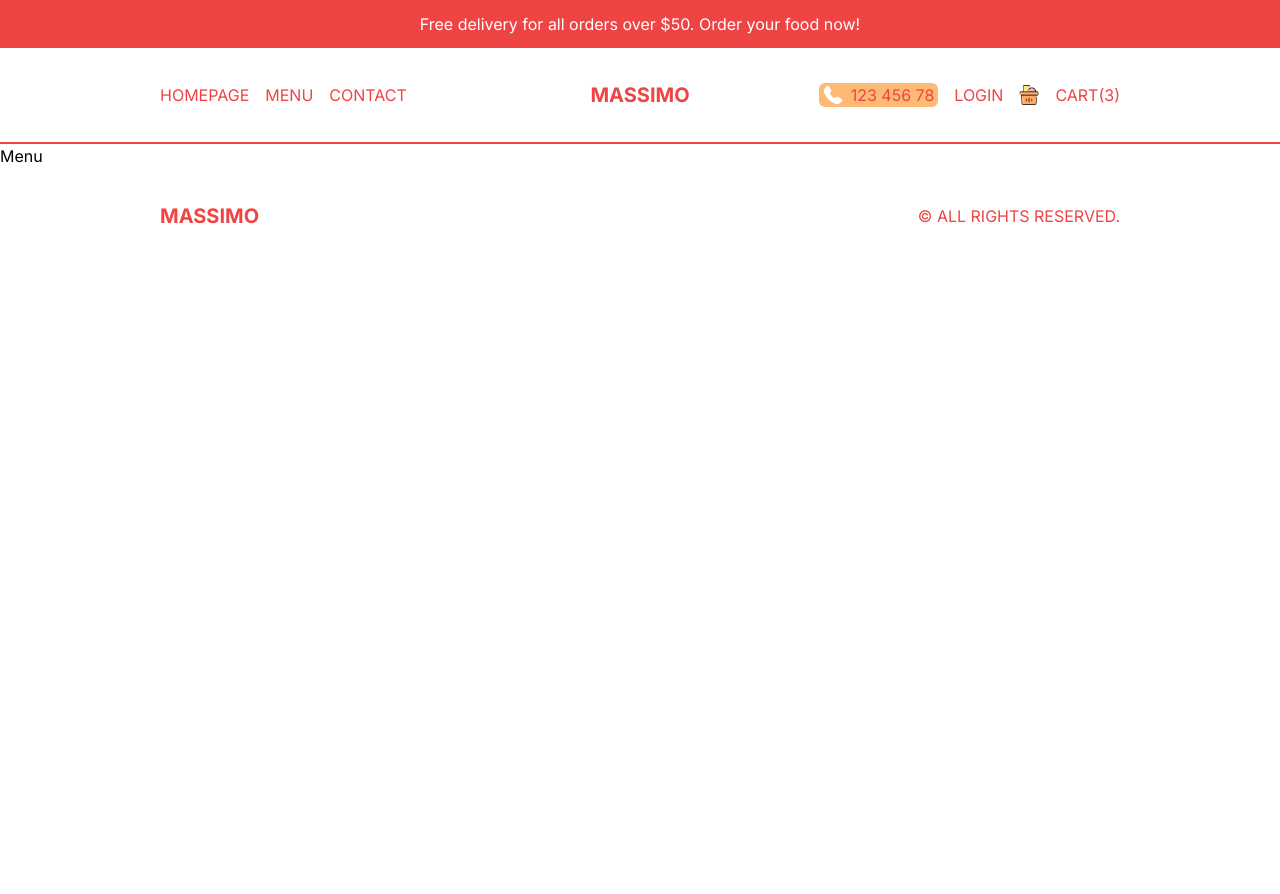
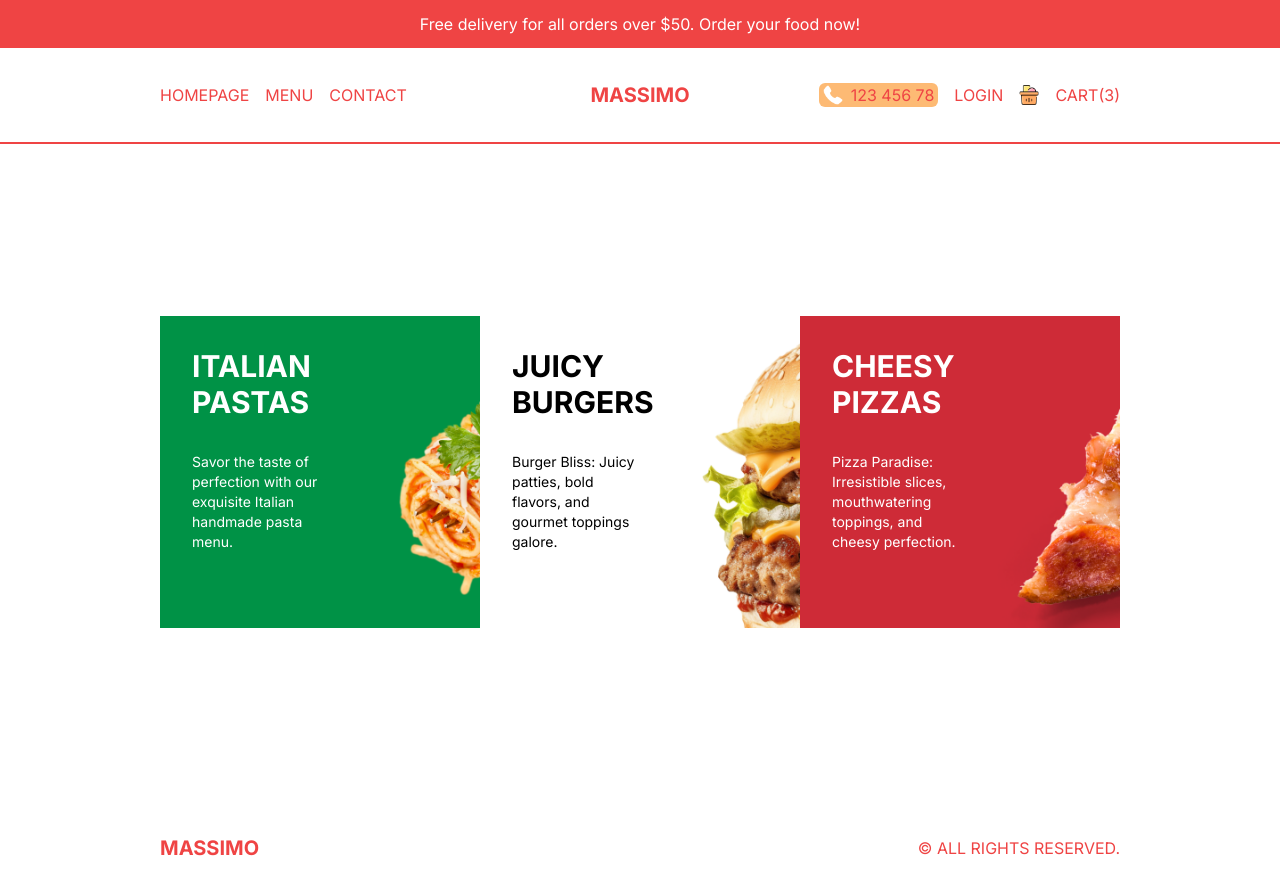
Before and after one commit to Jisap/Restaurant_food_delivery, a Next.js app: page /menu in a window 1280 px wide. Before the commit the page ends 800 px from the top, so only its background shows below. Built offline with nearby package versions, Linux system fonts and the light colour scheme.

Commit message:
menuPage

```diff
--- a/src/app/menu/page.tsx
+++ b/src/app/menu/page.tsx
@@ -1,8 +1,27 @@
-import React from 'react'
+import { menu } from "@/data";
+import Link from "next/link";
+import React from "react";
 
 const Menu = () => {
   return (
-    <div>Menu</div>
+    <div className="p-4 lg:px-20 xl:px-40 h-[calc(100vh-6rem)] md:h-[calc(100vh-9rem)] flex flex-col md:flex-row items-center">
+      {menu.map((category) => (
+        <Link
+          href={`/menu/${category.slug}`}
+          key={category.id}
+          className="w-full h-1/3 bg-cover p-8 md:h-1/2"
+          style={{backgroundImage: `url(${category.img})`}}
+        >
+          <div className={`text-${category.color} w-1/2`}>
+            <h1 className="uppercase font-bold text-3xl">{category.title}</h1>
+            <p className="text-sm my-8">{category.desc}</p>
+            <button className={`hidden 2xl:block bg-${category.color} text-${category.color === "black" ? "white" : "red-500"} py-2 px-4 rounded-md`}>
+              Explore
+            </button>
+          </div>
+        </Link>
+      ))}
+    </div>
   )
 }
 
```
